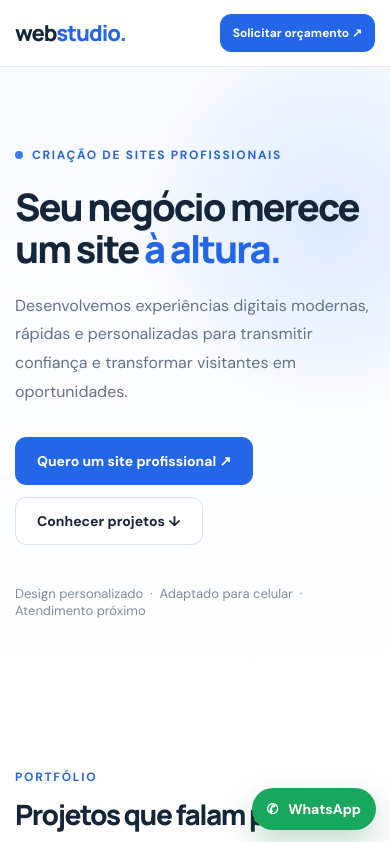
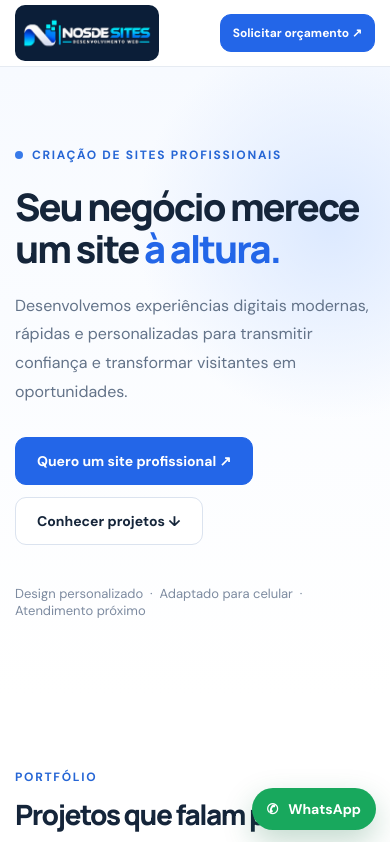
Before and after one commit to monteiroedson95/portfolio-webstudio, a plain HTML site: page index.html in a window 390 px wide. Shown: the top 842 px of the page. Drawn offline with Linux system fonts and the light colour scheme.

Commit message:
Add files via upload

```diff
--- a/index.html
+++ b/index.html
@@ -15,8 +15,9 @@
 .project-visual:has(.laptop) .mock{display:none}
 @media(max-width:800px){.project-visual{height:270px}}
 @media(max-width:480px){.project-visual{height:220px;padding:18px}.laptop-screen{border-width:6px;border-bottom-width:9px}}
+.nosde-brand{display:flex;align-items:center;justify-content:center;background:#0b1e38;border-radius:10px;padding:2px 12px;flex-shrink:0;line-height:0}.nosde-brand img{display:block;width:205px;height:60px;object-fit:contain}@media(max-width:480px){.nosde-brand{padding:2px 6px}.nosde-brand img{width:132px;height:52px}.nav-inner{gap:8px}}
 </style></head><body>
-<header class="nav"><div class="container nav-inner"><a href="#inicio" class="logo">web<span>studio.</span></a><nav class="nav-links"><a href="#projetos">Projetos</a><a href="#servicos">Serviços</a><a href="#processo">Como funciona</a></nav><a class="btn" href="https://wa.me/5554999961302?text=Ol%C3%A1%21%20Gostaria%20de%20solicitar%20um%20or%C3%A7amento%20para%20cria%C3%A7%C3%A3o%20de%20site." target="_blank" rel="noopener noreferrer">Solicitar orçamento ↗</a></div></header>
+<header class="nav"><div class="container nav-inner"><a href="#inicio" class="logo nosde-brand" aria-label="NOSDE SITES — início"><img src="assets/nosde-logo-horizontal.png" alt="NOSDE SITES — Desenvolvimento Web" width="300" height="100"></a><nav class="nav-links"><a href="#projetos">Projetos</a><a href="#servicos">Serviços</a><a href="#processo">Como funciona</a></nav><a class="btn" href="https://wa.me/5554999961302?text=Ol%C3%A1%21%20Gostaria%20de%20solicitar%20um%20or%C3%A7amento%20para%20cria%C3%A7%C3%A3o%20de%20site." target="_blank" rel="noopener noreferrer">Solicitar orçamento ↗</a></div></header>
 <main><section class="hero" id="inicio"><div class="container"><span class="eyebrow"><span class="dot"></span> Criação de sites profissionais</span><h1>Seu negócio merece um site <em>à altura.</em></h1><p>Desenvolvemos experiências digitais modernas, rápidas e personalizadas para transmitir confiança e transformar visitantes em oportunidades.</p><div class="actions"><a class="btn" href="https://wa.me/5554999961302?text=Ol%C3%A1%21%20Gostaria%20de%20solicitar%20um%20or%C3%A7amento%20para%20cria%C3%A7%C3%A3o%20de%20site." target="_blank" rel="noopener noreferrer">Quero um site profissional ↗</a><a class="btn secondary" href="#projetos">Conhecer projetos ↓</a></div><div class="hero-note">Design personalizado &nbsp;·&nbsp; Adaptado para celular &nbsp;·&nbsp; Atendimento próximo</div></div></section>
 <section class="section" id="projetos"><div class="container"><span class="eyebrow">Portfólio</span><h2 class="section-title">Projetos que falam por nós.</h2><p class="section-sub">De sites institucionais a plataformas com gestão de conteúdo e pedidos. Conheça alguns dos projetos desenvolvidos.</p><div class="projects">
 <article class="project"><div class="project-visual" style="background:linear-gradient(135deg,#204d34,#91bd61)"><div class="laptop"><div class="laptop-screen"><img src="assets/uai.webp" alt="Captura real do site uai" loading="lazy" width="1440" height="660"></div><div class="laptop-base"></div></div></div><div class="project-info"><span class="tag">Cardápio digital e pedidos</span><h3>Uai Lanches</h3><p>Experiência de pedidos online com cardápio digital e recursos de administração.</p><a class="link" href="https://uai-lanches.vercel.app/" target="_blank" rel="noopener noreferrer">Visitar projeto ↗</a></div></article>
```
Also changed, not shown: LEIA-ME.txt, assets/nosde-logo-horizontal.png (added).
